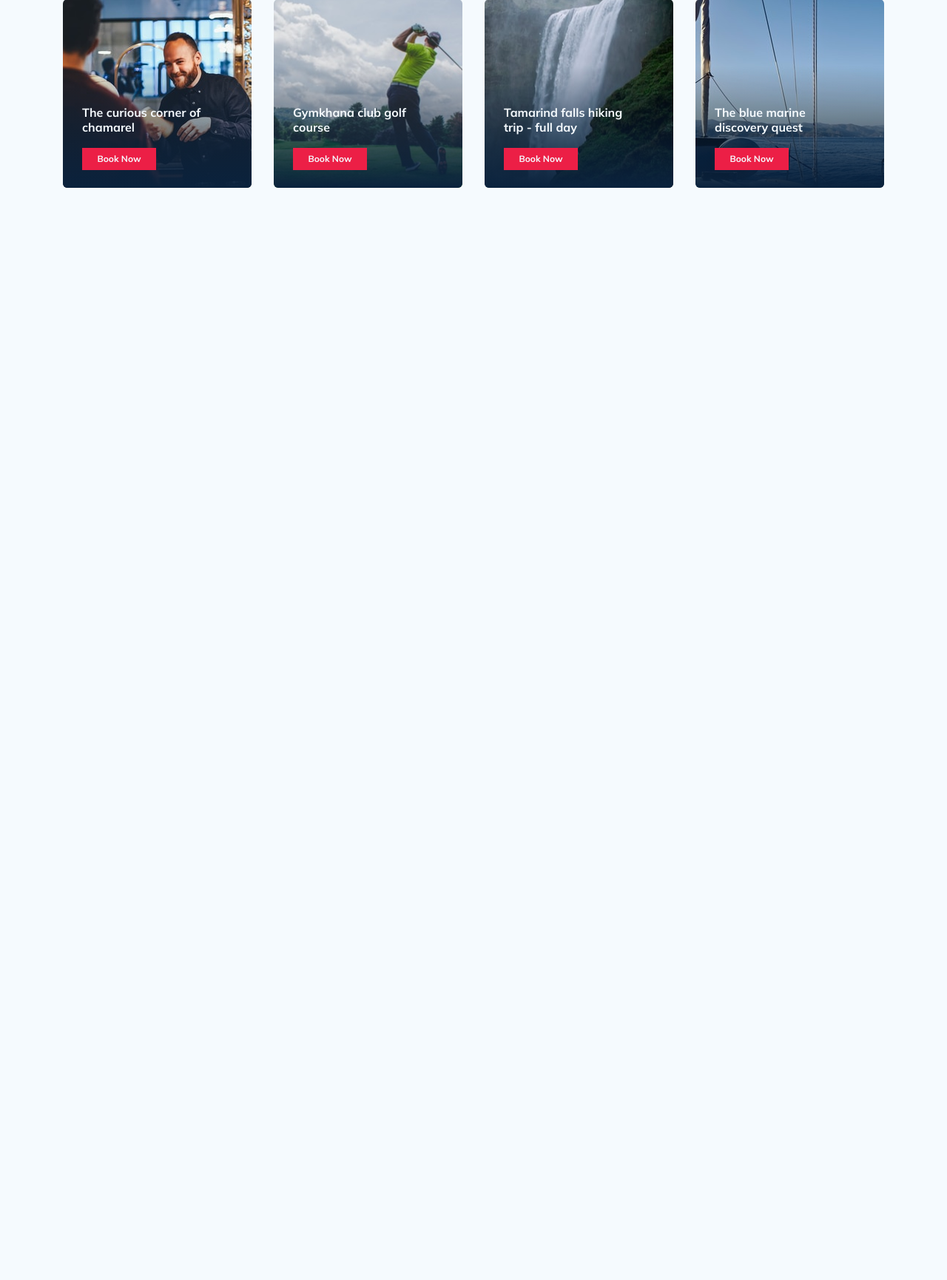
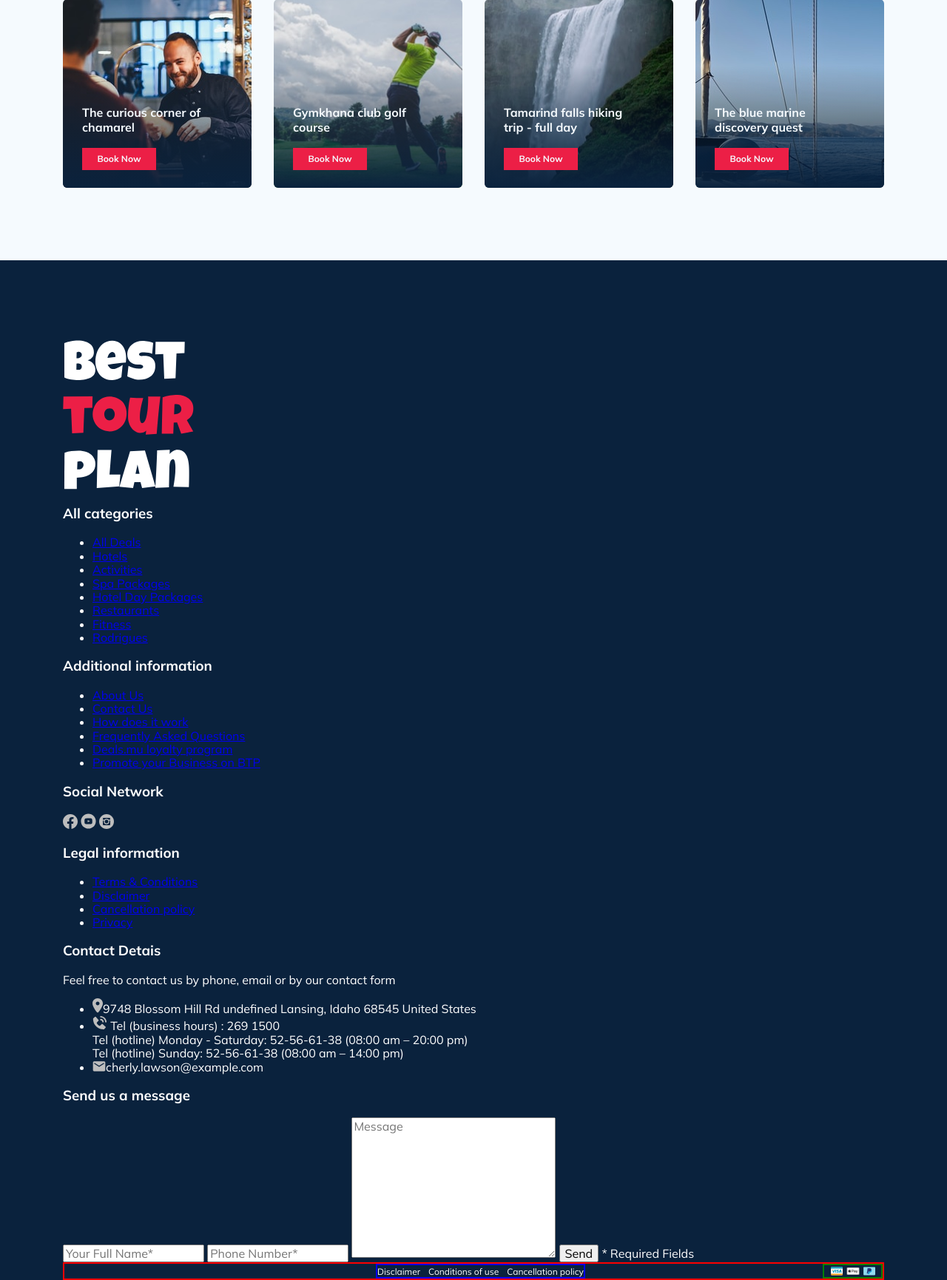
Before and after one commit to alexnik197/Tour-Plan, a PHP site: page / in a window 1280 px wide. Shown: the part 2008-3739 px from the top of the page at 74% size. Before the commit the page ends 2262 px from the top, so only its background shows below. Run offline with PHP 8.4, Linux system fonts and the light colour scheme; some libraries are stand-ins or nearby versions.

Commit message:
create: footer html and sass file

```diff
--- a/css/style.css
+++ b/css/style.css
@@ -812,6 +812,80 @@ img {
   font-weight: 600;
   font-size: 12px;
   line-height: 16px;
+}
+
+.footer {
+  padding-top: 108px;
+  background-color: #0A223D;
+  color: #fff;
+}
+
+.disclaimer {
+  border: 2px solid red;
+  display: -webkit-box;
+  display: -ms-flexbox;
+  display: flex;
+  -webkit-box-pack: justify;
+      -ms-flex-pack: justify;
+          justify-content: space-between;
+  -webkit-box-orient: horizontal;
+  -webkit-box-direction: normal;
+      -ms-flex-direction: row;
+          flex-direction: row;
+}
+
+.disclaimer-info {
+  display: -webkit-box;
+  display: -ms-flexbox;
+  display: flex;
+  -webkit-box-pack: justify;
+      -ms-flex-pack: justify;
+          justify-content: space-between;
+  -webkit-box-align: center;
+      -ms-flex-align: center;
+          align-items: center;
+  -ms-flex-wrap: nowrap;
+      flex-wrap: nowrap;
+  width: 283px;
+  border: 2px solid blue;
+}
+
+.disclaimer-info__text {
+  font-size: 12px;
+  line-height: 15px;
+  font-style: normal;
+  font-weight: normal;
+}
+
+.disclaimer-cards {
+  width: 81px;
+  display: -webkit-box;
+  display: -ms-flexbox;
+  display: flex;
+  -webkit-box-pack: center;
+      -ms-flex-pack: center;
+          justify-content: center;
+  border: 2px solid green;
+}
+
+.disclaimer-cards__pay {
+  display: -webkit-box;
+  display: -ms-flexbox;
+  display: flex;
+  -webkit-box-align: center;
+      -ms-flex-align: center;
+          align-items: center;
+  min-width: 22px;
+  max-height: 16px;
+}
+
+.disclaimer-empty {
+  width: 100px;
+}
+
+.ico__card-pay {
+  width: 25px;
+  height: 16px;
 }
 
 /*! normalize.css v8.0.1 | MIT License | github.com/necolas/normalize.css */
--- a/index.html
+++ b/index.html
@@ -280,6 +280,101 @@
         </div>
         <!-- container -->
     </section>
+    <footer class="footer">
+        <div class="container">
+            <div class="footer-wrapper">
+                <img src="/src/img/ico/logo-vertical.svg" alt="logo: Tour-Plan" class="logo footer__logo">
+                <div class="footer__list">
+                    <h3 class="footer__title">All categories</h3>
+                    <ul class="footer__ul">
+                        <li class="footer__item"><a href="#" class="footer__link">All Deals</a></li>
+                        <li class="footer__item"><a href="#" class="footer__link">Hotels</a></li>
+                        <li class="footer__item"><a href="#" class="footer__link">Activities</a></li>
+                        <li class="footer__item"><a href="#" class="footer__link">Spa Packages</a></li>
+                        <li class="footer__item"><a href="#" class="footer__link">Hotel Day Packages</a></li>
+                        <li class="footer__item"><a href="#" class="footer__link">Restaurants</a></li>
+                        <li class="footer__item"><a href="#" class="footer__link">Fitness</a></li>
+                        <li class="footer__item"><a href="#" class="footer__link">Rodrigues</a></li>
+                    </ul>
+                    <!-- footer__title -->
+                </div>
+                <!-- /.footer__list -->
+                <div class="footer__list">
+                    <h3 class="footer__title">Additional information</h3>
+                    <ul class="footer__ul">
+                        <li class="footer__item"><a href="#" class="footer__link">About Us</a></li>
+                        <li class="footer__item"><a href="#" class="footer__link">Contact Us</a></li>
+                        <li class="footer__item"><a href="#" class="footer__link">How does it work</a></li>
+                        <li class="footer__item"><a href="#" class="footer__link">Frequently Asked Questions</a></li>
+                        <li class="footer__item"><a href="#" class="footer__link">Deals.mu loyalty program</a></li>
+                        <li class="footer__item"><a href="#" class="footer__link">Promote your Business on BTP</a></li>
+                    </ul>
+                    <!-- footer__additional -->
+                </div>
+                <!-- /.footer__list -->
+                <div class="footer__social-network">
+                    <h3 class="footer__title">Social Network</h3>
+                    <div class="footer__social-links">
+                        <a href="#" class="footer__link"><img src="/src/img/ico/facebook.svg" alt="ico: facebook" class="footer__icon"></a>
+                        <a href="#" class="footer__link"><img src="src/img/ico/youtube.svg" alt="ico: youtube" class="footer__icon"></a>
+                        <a href="#" class="footer__link"><img src="src/img/ico/instagram.svg" alt="ico: instagram" class="footer__icon"></a>
+                    </div>
+                </div>
+                <!-- /.footer__social-network -->
+                <div class="footer__list">
+                    <h3 class="footer__title">Legal information</h3>
+                    <ul class="footer__ul">
+                        <li class="footer__item"><a href="#" class="footer__link">Terms & Conditions</a></li>
+                        <li class="footer__item"><a href="#" class="footer__link">Disclaimer</a></li>
+                        <li class="footer__item"><a href="#" class="footer__link">Cancellation policy</a></li>
+                        <li class="footer__item"><a href="#" class="footer__link">Privacy</a></li>
+                    </ul>
+                </div>
+                <!-- /.footer__list -->
+                <div class="footer__contact-details">
+                    <h3 class="footer__title">Contact Detais</h3>
+                    <p class="footer__text">Feel free to contact us by phone, email or by our contact form</p>
+                    <ul class="footer__ul">
+                        <li class="footer__item"><img src="src/img/ico/map-marker.svg" alt="ico: map marker" class="footer__icon" href="#">9748 Blossom Hill Rd undefined Lansing, Idaho 68545 United States</li>
+                        <li class="footer__item"><img src="src/img/ico/phone-call-solid.svg" alt="ico: phone" class="footer__icon" href="#">
+                            Tel (business hours) : 269 1500 <br>
+                            Tel (hotline) Monday - Saturday: 52-56-61-38 (08:00 am – 20:00 pm) <br>
+                            Tel (hotline) Sunday: 52-56-61-38 (08:00 am – 14:00 pm)</li>
+                            <li class="footer__item"><img src="src/img/ico/email.svg" alt="ico: email" class="footer__icon" href="#">cherly.lawson@example.com</li>
+                        </ul>
+                    </div>
+                    <!-- footer contact-details -->
+                    <div class="footer__contact-form">
+                        <h3 class="footer__title">Send us a message</h3>
+                        <form action="" class="footer__form">
+                            <input type="text" class="input footer__input" placeholder="Your Full Name*">
+                            <input type="text" class="input footer__input" placeholder="Phone Number*">
+                            <textarea name="" id="" cols="30" rows="10" class="footer__message" placeholder="Message"></textarea>
+                            <button class="button footer__button">Send</button>
+                            <span class="footer__info">* Required Fields</span>
+                        </form>
+                    </div>
+                    <!-- /.footer__contact-form -->
+                </div>
+            <!-- /.footer-wrapper -->
+            <div class="footer__disclaimer disclaimer">
+                <div class="disclaimer-empty"></div>
+                <div class="disclaimer-info">
+                    <span class="disclaimer-info__text">Disclaimer</span>
+                    <span class="disclaimer-info__text">Conditions of use</span>
+                    <span class="disclaimer-info__text">Cancellation policy</span>
+                </div>
+                <!-- disclaimer__info -->
+                <div class="disclaimer-cards">
+                    <a href=""><img src="src/img/ico/visa.svg" alt="ico: visa" href="#" class="disclaimer-cards__pay"></a>
+                    <a href=""><img src="src/img/ico/apple-pay.png" alt="ico: apple-pay" href="#" class="disclaimer-cards__pay"></a>
+                    <a href=""><img src="src/img/ico/paypal.svg" alt="ico: paypal" href="#" class="disclaimer-cards__pay"></a>
+                </div>
+                <!-- diclaimer__cards -->
+            </div>
+        </div>
+        <!-- container -->
+    </footer>
     <script src="src/js/swiper-bundle.min.js"></script>
     <script src="src/js/main.js"></script>
     <script src="https://ajax.googleapis.com/ajax/libs/jquery/1.11.0/jquery.min.js"></script>
--- /dev/null
+++ b/src/sass/blocks/_footer.sass
@@ -0,0 +1,39 @@
+.footer
+  padding-top: 108px
+  background-color: $dark-theme
+  color: $light-theme
+
+.disclaimer
+  border: 2px solid red
+  display: flex
+  justify-content: space-between
+  flex-direction: row
+  &-info
+    display: flex
+    justify-content: space-between
+    align-items: center
+    flex-wrap: nowrap
+    width: 283px
+    border: 2px solid blue
+    &__text
+      font-size: 12px
+      line-height: 15px
+      font-style: normal
+      font-weight: normal
+  &-cards
+    width: 81px
+    display: flex
+    justify-content: center
+    border: 2px solid green
+    &__pay
+      display: flex
+      align-items: center
+      min-width: 22px
+      max-height: 16px
+  &-empty
+    width: 100px
+
+.ico
+  &__card-pay
+    width: 25px
+    height: 16px
--- a/src/sass/style.sass
+++ b/src/sass/style.sass
@@ -22,6 +22,8 @@
 //Подключение блока с мероприятиями
 @import 'blocks/activities'
 
+// Подключение блока подвал
+@import 'blocks/footer'
 //_________________other files___________________//
 //Импорт файла normalize
 @import 'normalize'
```
Also changed, not shown: src/img/ico/Best tour plan.svg (added), src/img/ico/apple-pay.png (added), src/img/ico/email.svg (added), src/img/ico/facebook.svg (added), src/img/ico/instagram.svg (added), src/img/ico/logo-vertical.svg (added), src/img/ico/map-marker.svg (added), src/img/ico/paypal.svg (added), src/img/ico/phone-call-solid.svg (added), src/img/ico/visa.svg (added), src/img/ico/youtube.svg (added), 1 other file.
